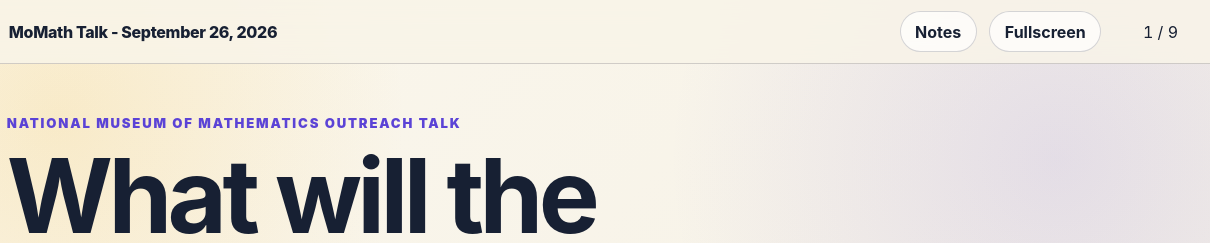
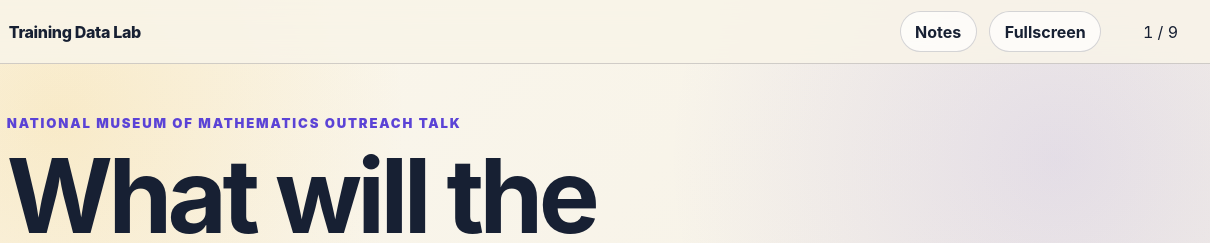
Before and after one commit to katiekeegan/OutreachTalk, a plain HTML site: page index.html in a window 1280 px wide. Shown: the top 243 px of the page, 70-1280 px from the left. Drawn offline with Linux system fonts and the light colour scheme.

Commit message:
Add files via upload

```diff
--- a/index.html
+++ b/index.html
@@ -13,7 +13,7 @@
   <header class="topbar" aria-label="Presentation controls">
     <div class="brand">
       <span class="brand-mark" aria-hidden="true">∑</span>
-      <span>MoMath Talk - September 26, 2026</span>
+      <span>Training Data Lab</span>
     </div>
     <div class="topbar-actions">
       <button class="icon-button" id="notesToggle" type="button" aria-pressed="false" title="Toggle presenter notes">Notes</button>
```
